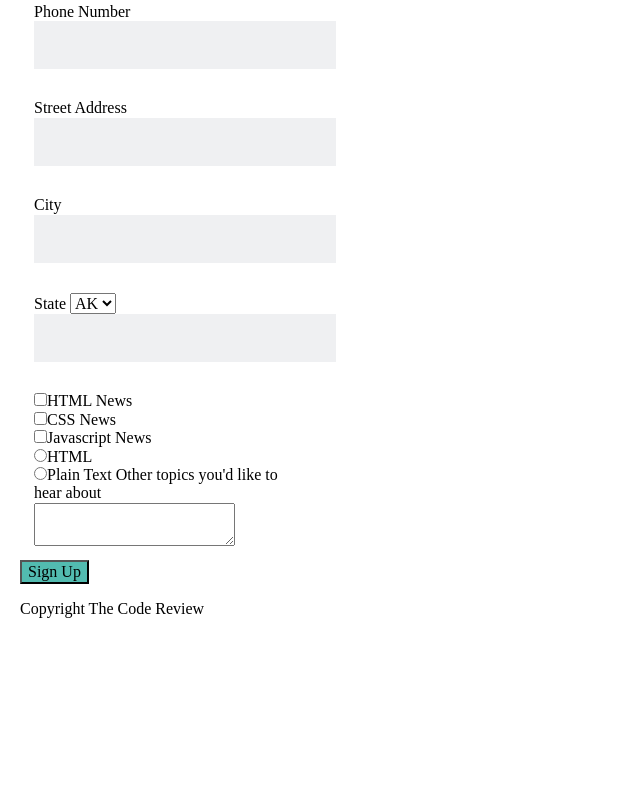
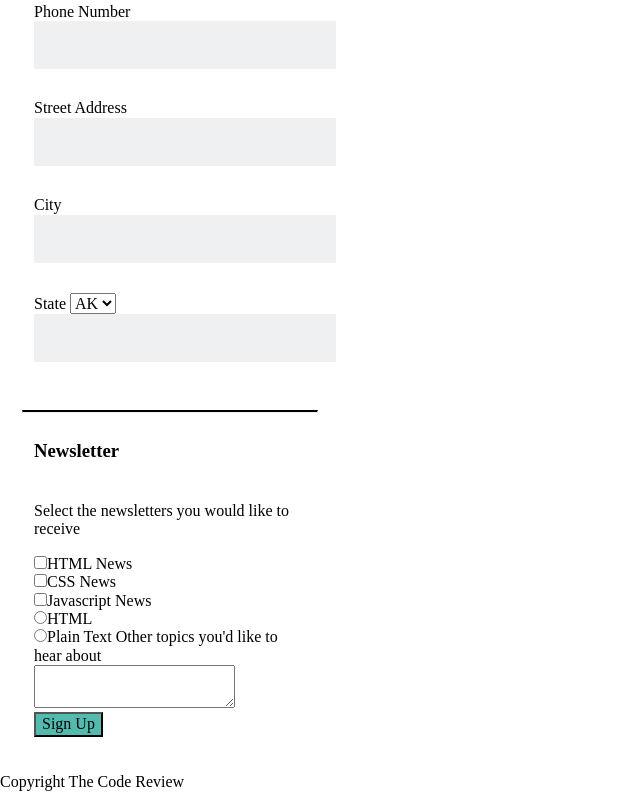
Before and after one commit to AlexVCS/Online-Registration-Form, a plain HTML site: page index.html in a window 1280 px wide. Shown: the part 426-1233 px from the top of the page, without its empty margins (0-640 px from the left). Before the commit the page ends 1071 px from the top, so only its background shows below. Drawn offline with Linux system fonts and the light colour scheme.

Commit message:
More changes!

```diff
--- a/css/style.css
+++ b/css/style.css
@@ -25,6 +25,11 @@ width: 90%;
   border-top: 4px solid black;
 }
 
+.second_line {
+  border-top: 2px solid black;
+  width: 98%;
+}
+
 form {
   padding: 10px 20px;
   max-width: 300px;
@@ -38,6 +43,7 @@ input[type="text"],
 input[type="email"],
 input[type="telephone"] {
   padding: 15px;
+  margin: 0;
   margin-bottom: 30px;
   border: none;
   background: #EFF0F2;
@@ -48,8 +54,14 @@ input[placeholder] {
   text-align: right;
 }
 
-input:focus textarea:focus {
+
+
+textarea:focus {
   background-color: #D5D9DC;
+}
+
+.news {
+  text-align: left;
 }
 
 button {
--- a/index.html
+++ b/index.html
@@ -60,6 +60,15 @@
   <label for="zip">Zip Code</label>
   <input type="text" id="zip" name="user_zip">
 
+  </fieldset>
+
+<hr class="second_line">
+
+  <fieldset>
+
+    <legend class="news"><h3>Newsletter</h3></legend>
+
+<p>Select the newsletters you would like to receive</p>
 
   <input type="checkbox" id="news" value="html_news" name="newsletter"><label for="coding">HTML News</label><br>
   <input type="checkbox" id="css_news" value="css_news" name="newsletter"><label for="coding">CSS News</label><br>
@@ -72,14 +81,15 @@
   <label for="topics">Other topics you'd like to hear about</label>
   <textarea id="topics" name="topic_ideas"></textarea>
 
-</fieldset>
+
 
 <button type="submit">Sign Up</button>
 
-<p>Copyright The Code Review</p>
-
+</fieldset>
 
 </form>
 
+<p>Copyright The Code Review</p>
+
   </body>
 </html>
```
